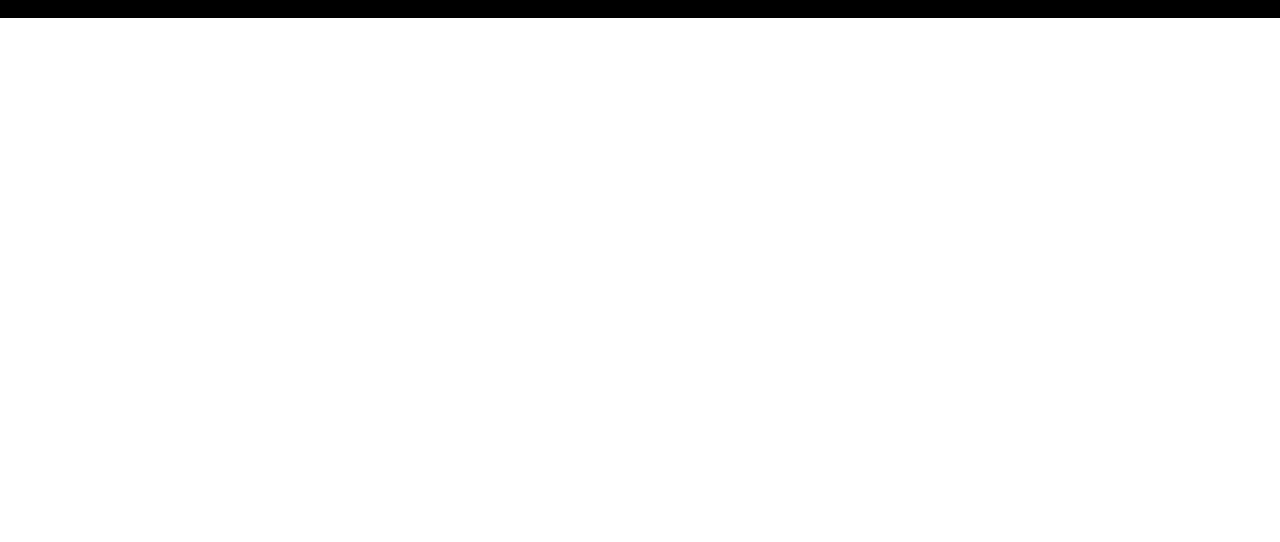
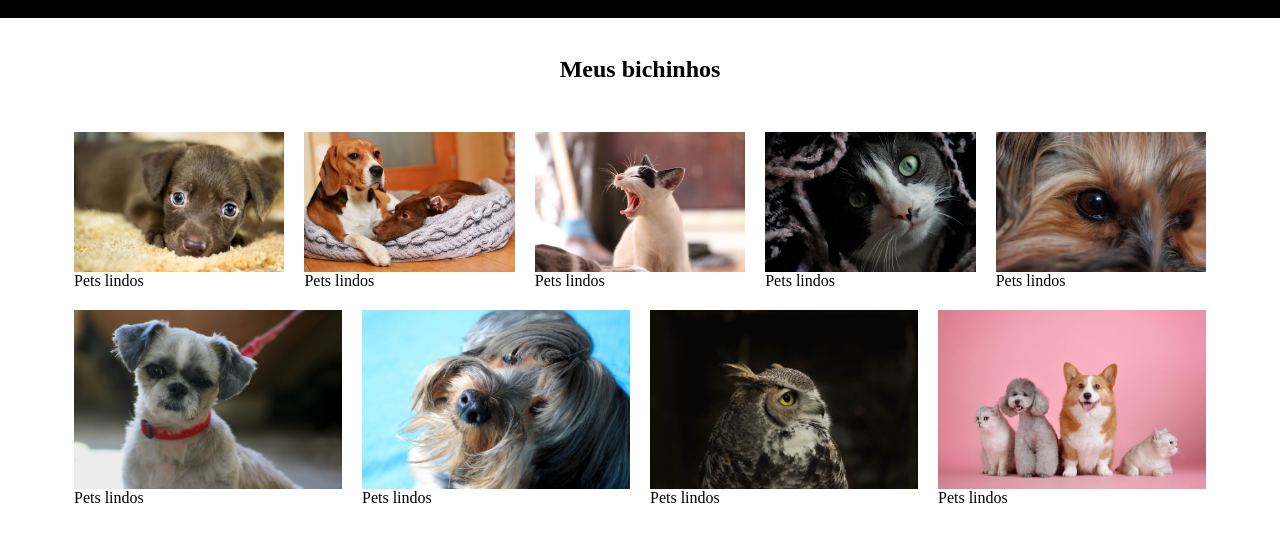
Before and after one commit to 1TDSPG-2024/exemplo-flex, a plain HTML site: page index.html in a window 1280 px wide. Shown: the part 82-624 px from the top of the page. Drawn offline with Linux system fonts and the light colour scheme.

Commit message:
FlexBox na section

```diff
--- a/css/estilo.css
+++ b/css/estilo.css
@@ -3,7 +3,6 @@
     padding: 0;
     box-sizing: border-box;
 }
-
 #cabecalho{
     background-color: #000;
     height: 100px;
@@ -12,13 +11,13 @@
     align-items: center;
     justify-content: space-between;
 }
-
 h1{
     color:#fff;
 }
 .link{
     display: inline;
     margin-left: 20px;
+}
 a{
     color: #fff;
     text-decoration: none;
@@ -27,10 +26,29 @@ h1{
     background-color: #164756;
     transition: all 0.4s ease;
     border-radius: 5px;
-
-        &:hover{
+}
+a:hover{
     background-color: #51727c;
 }
+
+#titulo{
+    text-align: center;
+    margin: 3% 0;
 }
 
+.pets{
+    display: flex;
+    width: 90%;
+    flex-wrap: wrap;
+    margin: 0 auto;
 }
+
+figure{
+    flex: 1 1 200px;
+    margin: 10px;
+}
+
+img{
+    display: block;
+    max-width: 100%;
+}
--- a/index.html
+++ b/index.html
@@ -19,5 +19,45 @@
         </nav>
     </header>
 
+    <h2 id="titulo">Meus bichinhos</h2>
+
+    <section class="pets">
+        <figure>
+            <img src="./img/pet-1280x854-1.jpg" alt = "Pets fofinhos">
+            <figcaption>Pets lindos</figcaption>
+        </figure>
+        <figure>
+            <img src="./img/pet-1280x854-2.jpg" alt = "Pets fofinhos">
+            <figcaption>Pets lindos</figcaption>
+        </figure>
+        <figure>
+            <img src="./img/pet-1280x854-3.jpg" alt = "Pets fofinhos">
+            <figcaption>Pets lindos</figcaption>
+        </figure>
+        <figure>
+            <img src="./img/pet-1280x854-4.jpg" alt = "Pets fofinhos">
+            <figcaption>Pets lindos</figcaption>
+        </figure>
+        <figure>
+            <img src="./img/pet-1280x854-5.jpg" alt = "Pets fofinhos">
+            <figcaption>Pets lindos</figcaption>
+        </figure>
+        <figure>
+            <img src="./img/pet-1280x854-6.jpg" alt = "Pets fofinhos">
+            <figcaption>Pets lindos</figcaption>
+        </figure>
+        <figure>
+            <img src="./img/pet-1280x854-7.jpg" alt = "Pets fofinhos">
+            <figcaption>Pets lindos</figcaption>
+        </figure>
+        <figure>
+            <img src="./img/pet-1280x854-8.jpg" alt = "Pets fofinhos">
+            <figcaption>Pets lindos</figcaption>
+        </figure>
+        <figure>
+            <img src="./img/pet-1280x854-9.jpg" alt = "Pets fofinhos">
+            <figcaption>Pets lindos</figcaption>
+        </figure>
+    </section>
 </body>
 </html>
```
Lines whose indentation alone changed are shown as unchanged.
